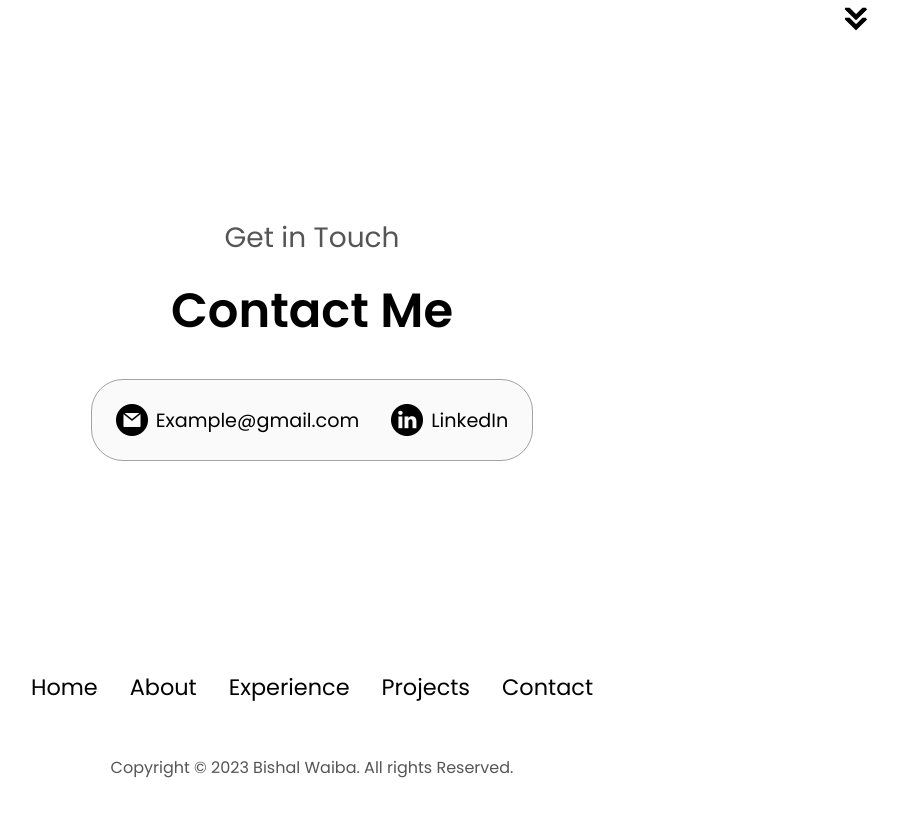
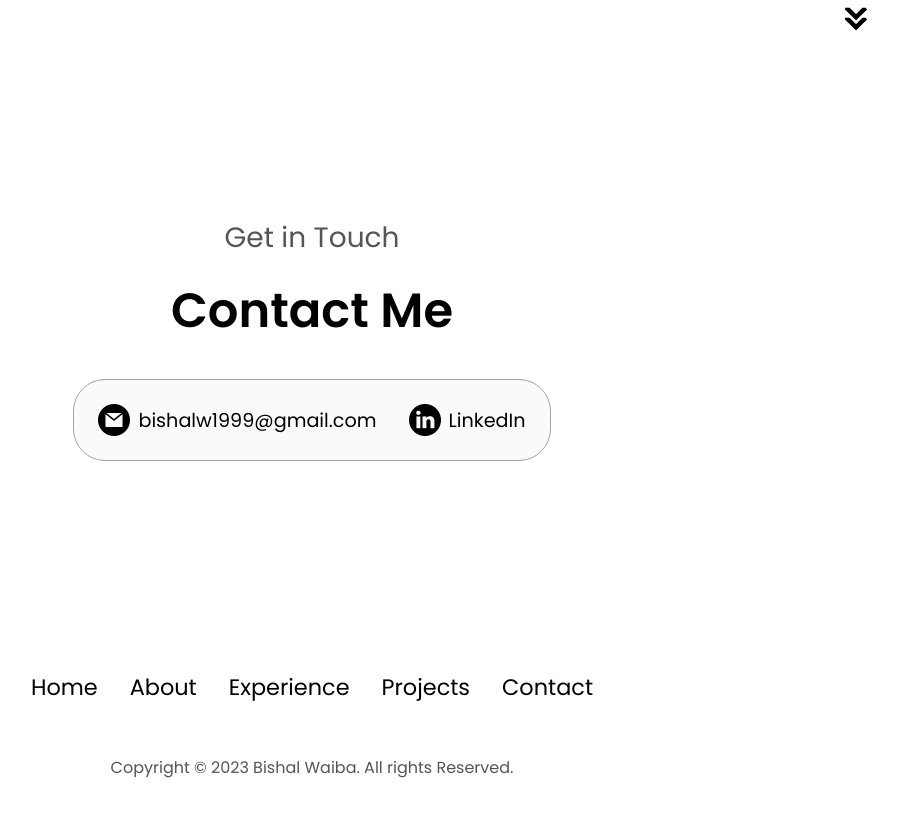
Before and after one commit to Bishalim/html-css-js-portfolio, a plain HTML site: page index.html in a window 1280 px wide. Shown: the part 3021-3838 px from the top of the page, without its empty margins (328-1226 px from the left). Drawn offline with Linux system fonts and the light colour scheme.

Commit message:
Update index.html

```diff
--- a/index.html
+++ b/index.html
@@ -327,7 +327,7 @@
         <div class="contact-info-upper-container">
         <div class="contact-info-container">
             <img src="./assets/email.png" alt="email icon" class="icon contact-icon">
-            <p><a href="mailto:bishalw1999@gmail.com">Example@gmail.com</a></p>
+            <p><a href="mailto:bishalw1999@gmail.com">bishalw1999@gmail.com</a></p>
         </div>
         <div class="contact-info-container">
             <img src="./assets/linkedin.png" alt="linked in icon" class="icon contact-icon">
```
